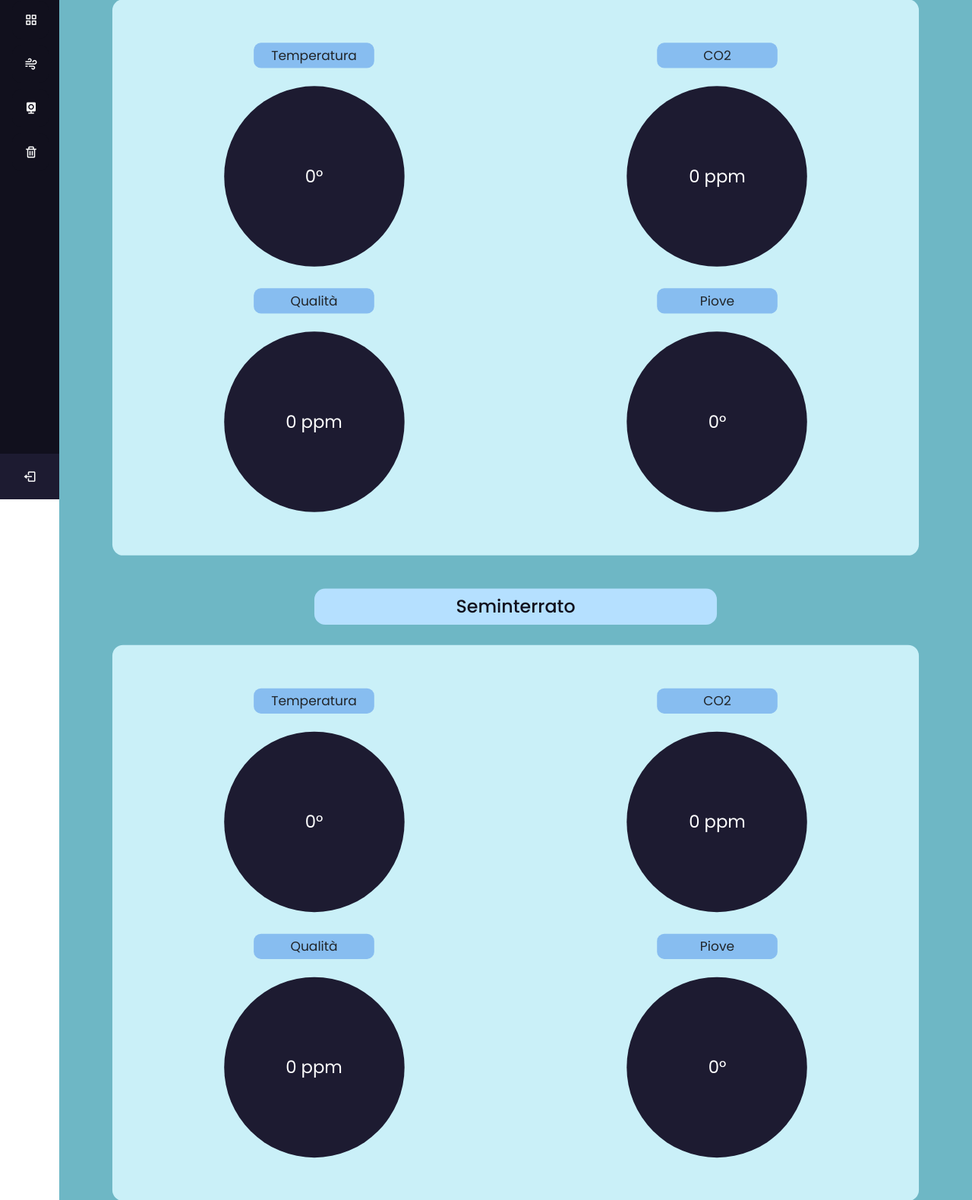
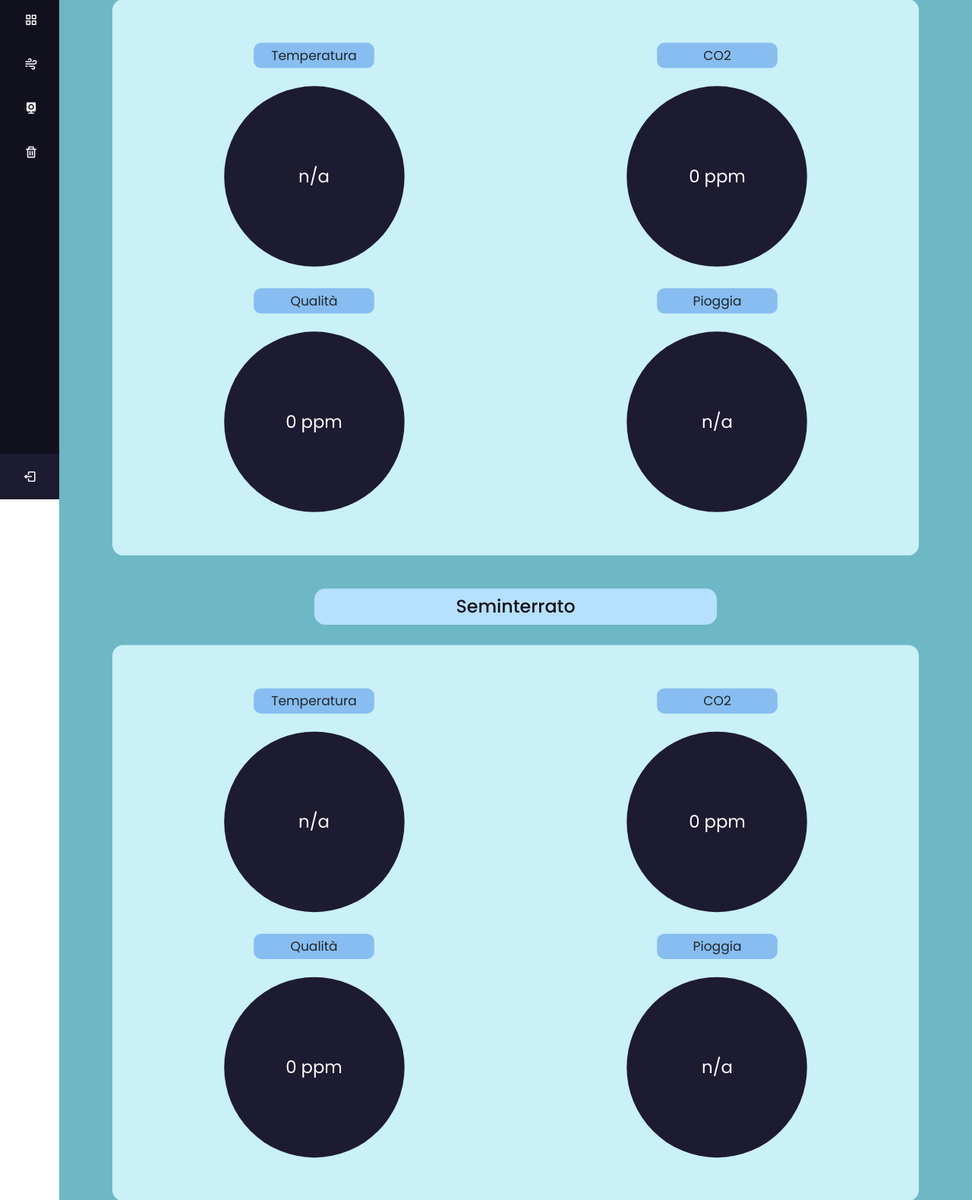
Before and after one commit to oberdfr/MonitoringSystem_WebServer, a Flask app: page /air.html in a window 1280 px wide. Shown: the part 143-1722 px from the top of the page at 76% size. Run offline with Flask 3, Linux system fonts and the light colour scheme; the visitor is signed in with stand-in values (Sample User, id 1); parts of the project's set-up code (start-up, migrations or seed data) failed here and were passed over.

Commit message:
website: air: change rain name and show n/a instead of 0c by default

```diff
--- a/templates/air.html
+++ b/templates/air.html
@@ -77,21 +77,21 @@
             <div class="info-container" style="width: 100%;">
               <div class="info-container">
                 <div class="label">Temperatura</div>
-                <div class="info" id="temp">0°</div>
+                <div class="info" id="temp">n/a</div>
               </div>
               <div class="info-container">
                 <div class="label">Qualità</div>
-                <div class="info" id="qualita_pp">0°</div>
+                <div class="info" id="qualita_pp">n/a</div>
               </div>
             </div>
             <div class="info-container" style="width: 100%;">
               <div class="info-container">
                 <div class="label">CO2</div>
-                <div class="info" id="co2_pp">0°</div>
+                <div class="info" id="co2_pp">n/a</div>
               </div>
               <div class="info-container">
-                <div class="label">Piove</div>
-                <div class="info" id="piove">0°</div>
+                <div class="label">Pioggia</div>
+                <div class="info" id="piove">n/a</div>
               </div>
             </div>
           </div>
@@ -105,21 +105,21 @@
             <div class="info-container" style="width: 100%;">
               <div class="info-container">
                 <div class="label">Temperatura</div>
-                <div class="info" id="temp">0°</div>
+                <div class="info" id="temp">n/a</div>
               </div>
               <div class="info-container">
                 <div class="label">Qualità</div>
-                <div class="info" id="qualita_s">0°</div>
+                <div class="info" id="qualita_s">n/a</div>
               </div>
             </div>
             <div class="info-container" style="width: 100%;">
               <div class="info-container">
                 <div class="label">CO2</div>
-                <div class="info" id="co2_s">0°</div>
+                <div class="info" id="co2_s">n/a</div>
               </div>
               <div class="info-container">
-                <div class="label">Piove</div>
-                <div class="info" id="piove">0°</div>
+                <div class="label">Pioggia</div>
+                <div class="info" id="piove">n/a</div>
               </div>
             </div>
           </div>
```
